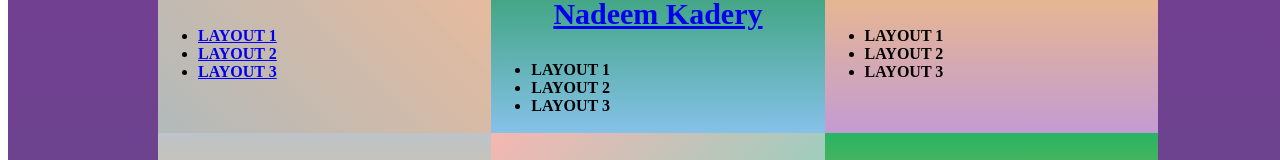
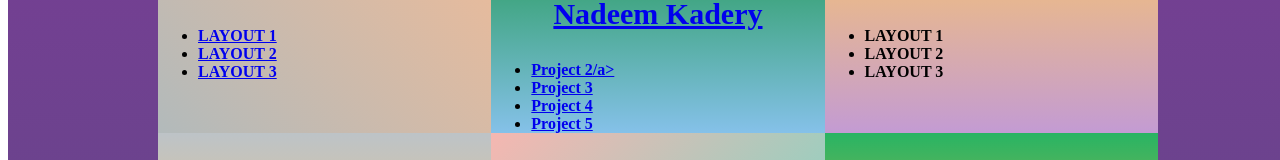
Before and after one commit to Shimanto007/Assignments_57, a plain HTML site: page index.html in a window 1280 px wide. Shown: the part 261-421 px from the top of the page. Drawn offline with Linux system fonts and the light colour scheme.

Commit message:
Update index.html

```diff
--- a/index.html
+++ b/index.html
@@ -21,9 +21,10 @@
 		    </div>
 			<div class="part-2"><p class="L2"><a href="https://www.facebook.com/profile.php?id=100002824879625">Syed Muhammad Nadeem Kadery</a></p>
 				<ul>
-				<li>LAYOUT 1</li>
-				<li>LAYOUT 2</li>
-				<li>LAYOUT 3</li>
+				<li><a href="https://syedmuhammadnadeemkadery.github.io/second_project/">Project 2/a></li>
+				<li><a href="https://syedmuhammadnadeemkadery.github.io/third-project/">Project 3</a></li>
+				<li><a href="https://syedmuhammadnadeemkadery.github.io/fourth-project/">Project 4</a></li>
+				<li><a href="https://syedmuhammadnadeemkadery.github.io/fifth-project/">Project 5</a></li>
 			</ul>
 			</div>
 			<div class="part-3"><p class="L3"><a href="https://www.facebook.com/Ariful.Islam.Turon">Ariful Islam Turon</a></p>
```
